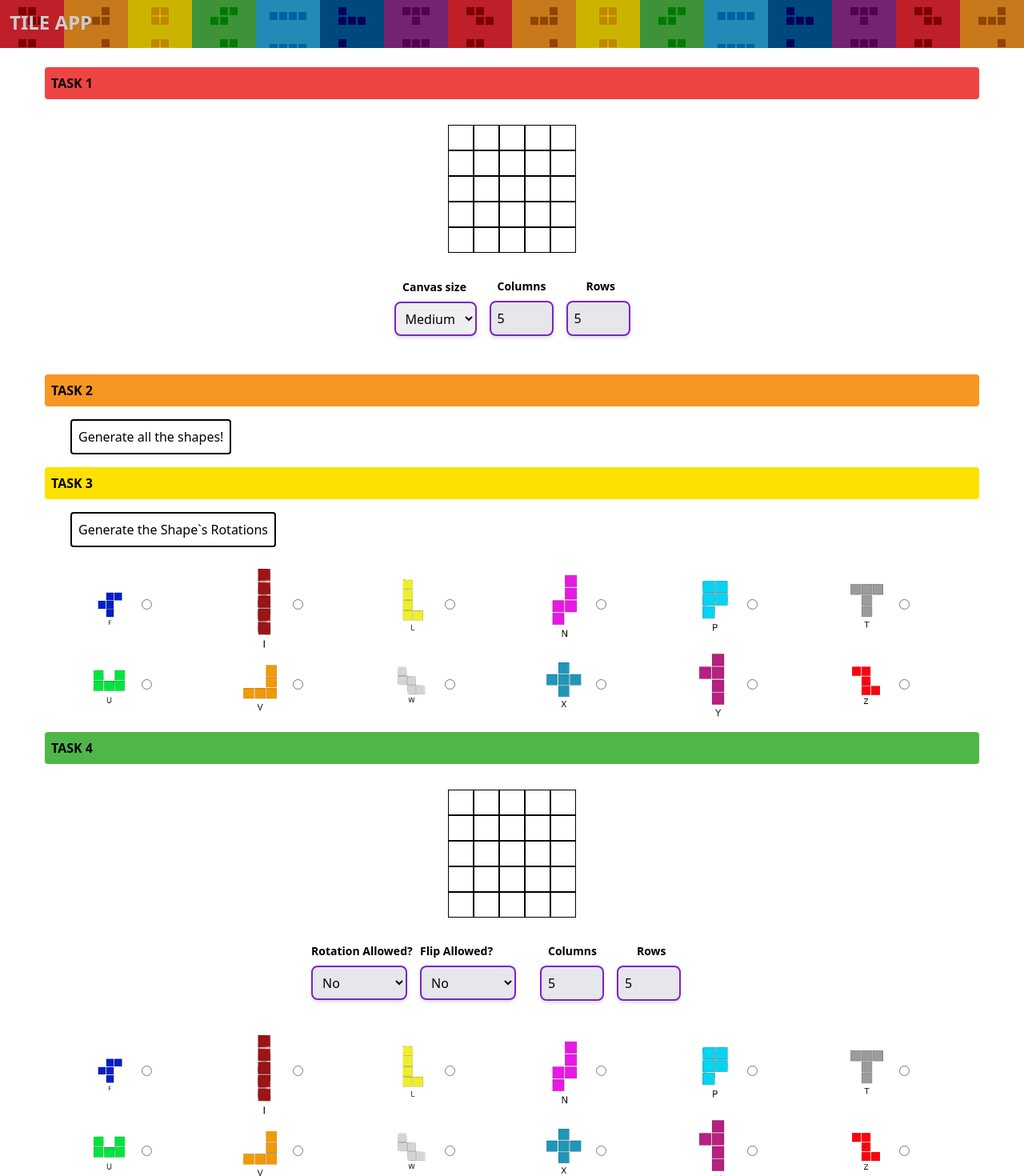
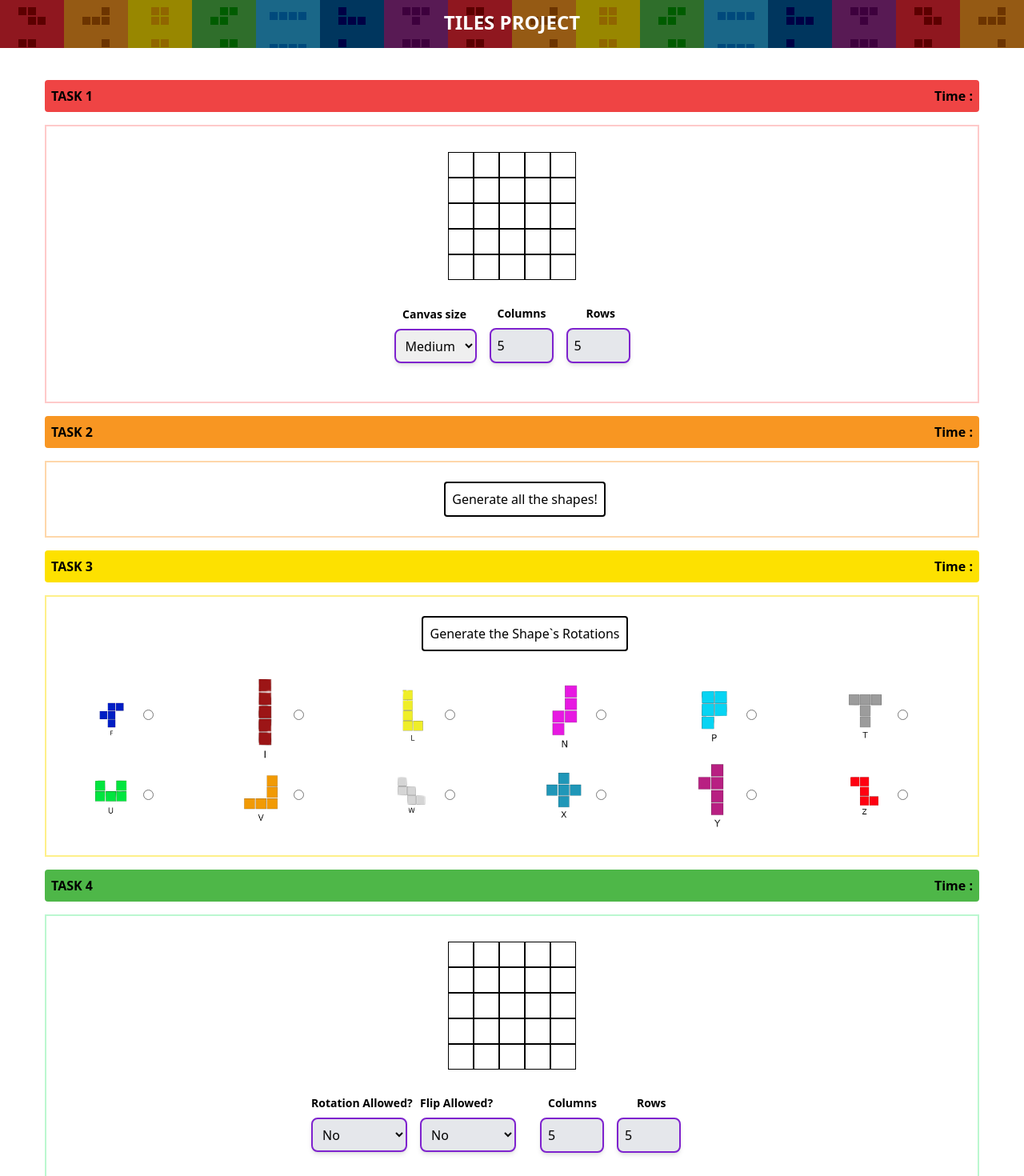
Before and after one commit to HyperPunkss/tetris-tiler-frontend, a Next.js app: page / in a window 1280 px wide. Shown: the top 1470 px of the page at 80% size. Built offline with nearby package versions, Linux system fonts and the light colour scheme.

Commit message:
Minor design changes.

```diff
--- a/components/Grid Options/FlipButton.jsx
+++ b/components/Grid Options/FlipButton.jsx
@@ -20,7 +20,7 @@ function FlipButton({ onFlipChange }) {
             {/*Column*/}
             <select
                 name="sizePicker"
-                className="border-[2px] border-purple-700 bg-gray-200 p-2 rounded-lg shadow-md w-[120px] h-[43px] mr-4"
+                className="hover:cursor-pointer border-[2px] border-purple-700 bg-gray-200 p-2 rounded-lg shadow-md w-[120px] h-[43px] mr-4"
                 value={isFlipTrue}
                 onChange={handleRotationChange}
             >
--- a/components/Grid Options/LetterPicker.jsx
+++ b/components/Grid Options/LetterPicker.jsx
@@ -34,7 +34,7 @@ function LetterPicker() {
                 <>
                     <div key={image.id} className="flex justify-center items-center">
                         <Image key={image.id} src={image.src} alt={image.alt} width={50} height={50} />
-                        <input className="ml-4" type="checkbox" name="letter-picker" id={image.id} />
+                        <input className="hover:cursor-pointer ml-4" type="checkbox" name="letter-picker" id={image.id} />
                     </div>
                 </>
             ))}
--- a/components/Grid Options/LetterPickerUnique.jsx
+++ b/components/Grid Options/LetterPickerUnique.jsx
@@ -47,8 +47,8 @@ function LetterPicker({onUniqueLetterChange}) {
                     <>
                         <div className="flex justify-center items-center ">
                             <Image key={image.id} src={image.src} alt={image.alt} width={50} height={50}/>
-                            <input className="ml-4" type="radio" name="letter-picker" id={image.id}
-                                   value={specificLetterID} defaultChecked={image.id === 'f'}
+                            <input className="hover:cursor-pointer ml-4" type="radio" name="letter-picker" id={image.id}
+                                   value={specificLetterID} defaultChecked={image.id === 'F'}
                                    onChange={handleRadioChange}/>
                         </div>
                     </>
--- a/components/Grid Options/RotationButton.jsx
+++ b/components/Grid Options/RotationButton.jsx
@@ -20,7 +20,7 @@ function RotationButton({ onRotationChange }) {
             {/*Column*/}
             <select
                 name="sizePicker"
-                className="border-[2px] border-purple-700 bg-gray-200 p-2 rounded-lg shadow-md w-[120px] h-[43px] mr-4"
+                className="hover:cursor-pointer border-[2px] border-purple-700 bg-gray-200 p-2 rounded-lg shadow-md w-[120px] h-[43px] mr-4"
                 value={isRotationTrue}
                 onChange={handleRotationChange}
             >
--- a/components/Grid Options/SizePicker.jsx
+++ b/components/Grid Options/SizePicker.jsx
@@ -16,7 +16,7 @@ function SizePicker({ onSizeChange }) {
                 name="sizePicker"
                 value={sizeValue}
                 onChange={(e) => setSizeValue(e.target.value)}
-                className="h-[43px] border-[2px] border-purple-700 p-2 rounded-lg shadow-md"
+                className="hover:cursor-pointer h-[43px] border-[2px] border-purple-700 p-2 rounded-lg shadow-md"
             >
                 <option value="small" className="text-black">
                     Small
--- a/components/Grid.jsx
+++ b/components/Grid.jsx
@@ -78,7 +78,7 @@ const Grid = ({ rows, columns, sizeData, colorData, isClickable, onHandleBlackCe
             const isBlack = blackCells.some((cell) => cell.row === i && cell.col === j);
             row.push(
                 <div
-                    className={`${cellClasses[sizeData]} border border-black`}
+                    className={`${cellClasses[sizeData]} border border-black cursor-pointer`}
                     key={id}
                     onClick={isClickable ? () => handleClick(id) : undefined}
                     style={{ backgroundColor: isBlack ? "#000000" : cellColors[i * columns + j] }}
--- a/components/Header.jsx
+++ b/components/Header.jsx
@@ -4,8 +4,10 @@ function Header() {
     return (
         <>
             <div className="bg-[#D40D1D] h-[60px] custom-img ">
-                <div className="absolute top-0 bottom-0 right-0 left-0 bg-black/20 h-[60px] w-full z-10" />
-                <h1 className="text-white font-bold p-[12px] text-2xl z-20">TILE APP</h1>
+                <div className="flex justify-center items-center">
+                    <div className="absolute top-0 bottom-0 right-0 left-0 bg-black/40 z-10 h-[60px]" />
+                    <h1 className="pt-3 text-white font-semibold text-2xl z-20">TILES PROJECT</h1>
+                </div>
             </div>
         </>
     );
--- a/pages/index.js
+++ b/pages/index.js
@@ -167,7 +167,12 @@ export default function Home() {
     console.log("SHOWALL", showAll);
     return (
         <div className="my-4 p-2 md:px-6 lg:px-14">
-            <h1 className="font-semibold bg-red-500 p-2 rounded">TASK 1</h1>
+            <div className="flex justify-between items-start bg-red-500 p-2 rounded my-4">
+                <h1 className="font-semibold ">TASK 1</h1>
+                <h1 className="font-semibold ">Time : </h1>
+            </div>
+
+            <div className="border-2 border-red-200 ">
                 <div className="flex flex-col my-4">
                     <div className="flex justify-center items-center">
                         <Grid
@@ -184,9 +189,14 @@ export default function Home() {
                         <ColRowPicker onColRowChange={handleColRowChange1} />
                     </div>
                 </div>
-            <h1 className="font-semibold bg-[#f89622] p-2 rounded">TASK 2</h1>
-            <div className="md:ml-4 lg:ml-8 my-4">
-                <button className="rounded bg-white p-2 my-2 border-2 border-black flex" onClick={task2apiCall}>
+            </div>
+            <div className="flex justify-between items-start bg-[#f89622] p-2 rounded my-4">
+                <h1 className="font-semibold">TASK 2</h1>
+                <h1 className="font-semibold">Time :</h1>
+            </div>
+            <div className="border-2 border-orange-200">
+                <div className="flex justify-center items-center md:ml-4 lg:ml-8 my-4">
+                    <button className="hover:bg-orange-200 rounded bg-white p-2 my-2 border-2 border-black flex" onClick={task2apiCall}>
                         Generate all the shapes!
                     </button>
                 </div>
@@ -206,9 +216,14 @@ export default function Home() {
                         </>
                     );
                 })}
-            <h1 className="font-semibold bg-[#fde100] p-2 rounded my-4">TASK 3</h1>
-            <div className="md:ml-4 lg:ml-8 my-4">
-                <button className="rounded bg-white p-2 my-2 border-2 border-black flex" onClick={task3apiCall}>
+            </div>
+            <div className="flex justify-between items-start bg-[#fde100] p-2 rounded my-4">
+                <h1 className="font-semibold">TASK 3</h1>
+                <h1 className="font-semibold">Time : </h1>
+            </div>
+            <div className="border-2 border-yellow-200 pb-4">
+                <div className="flex justify-center items-center md:ml-4 lg:ml-8 my-4">
+                    <button className="hover:bg-yellow-200 rounded bg-white p-2 my-2 border-2 border-black flex" onClick={task3apiCall}>
                         Generate the Shape`s Rotations
                     </button>
                 </div>
@@ -232,8 +247,14 @@ export default function Home() {
                         </>
                     );
                 })}
-            <h1 className="font-semibold bg-[#4eb748] p-2 rounded my-4">TASK 4</h1>
-            <div className="flex flex-col my-4">
+            </div>
+
+            <div className="flex justify-between items-start bg-[#4eb748] p-2 rounded my-4">
+                <h1 className="font-semibold">TASK 4</h1>
+                <h1 className="font-semibold">Time : </h1>
+            </div>
+            <div className="border-2 border-green-200 pb-4">
+                <div className="flex flex-col my-4 ">
                     <div className="flex justify-center items-center">
                         <Grid
                             onHandleBlackCellsArray={handleBlackCellsArray}
@@ -258,9 +279,9 @@ export default function Home() {
                     <div>
                         <LetterPickerUnique onUniqueLetterChange={handleUniqueLetterChange4} />
                     </div>
-                <div className="md:ml-4 lg:ml-8 my-4">
+                    <div className="flex justify-center items-center md:ml-4 lg:ml-8 my-4">
                         <button
-                        className="rounded bg-white p-2 my-2 border-2 border-black flex"
+                            className="hover:bg-green-200 rounded bg-white p-2 my-2 border-2 border-black flex"
                             onClick={() => {
                                 task4apiCall();
                                 setShowAllButton(true);
@@ -284,5 +305,6 @@ export default function Home() {
                     )}
                 </div>
             </div>
+        </div>
     );
 }
```
Lines whose indentation alone changed are shown as unchanged.
